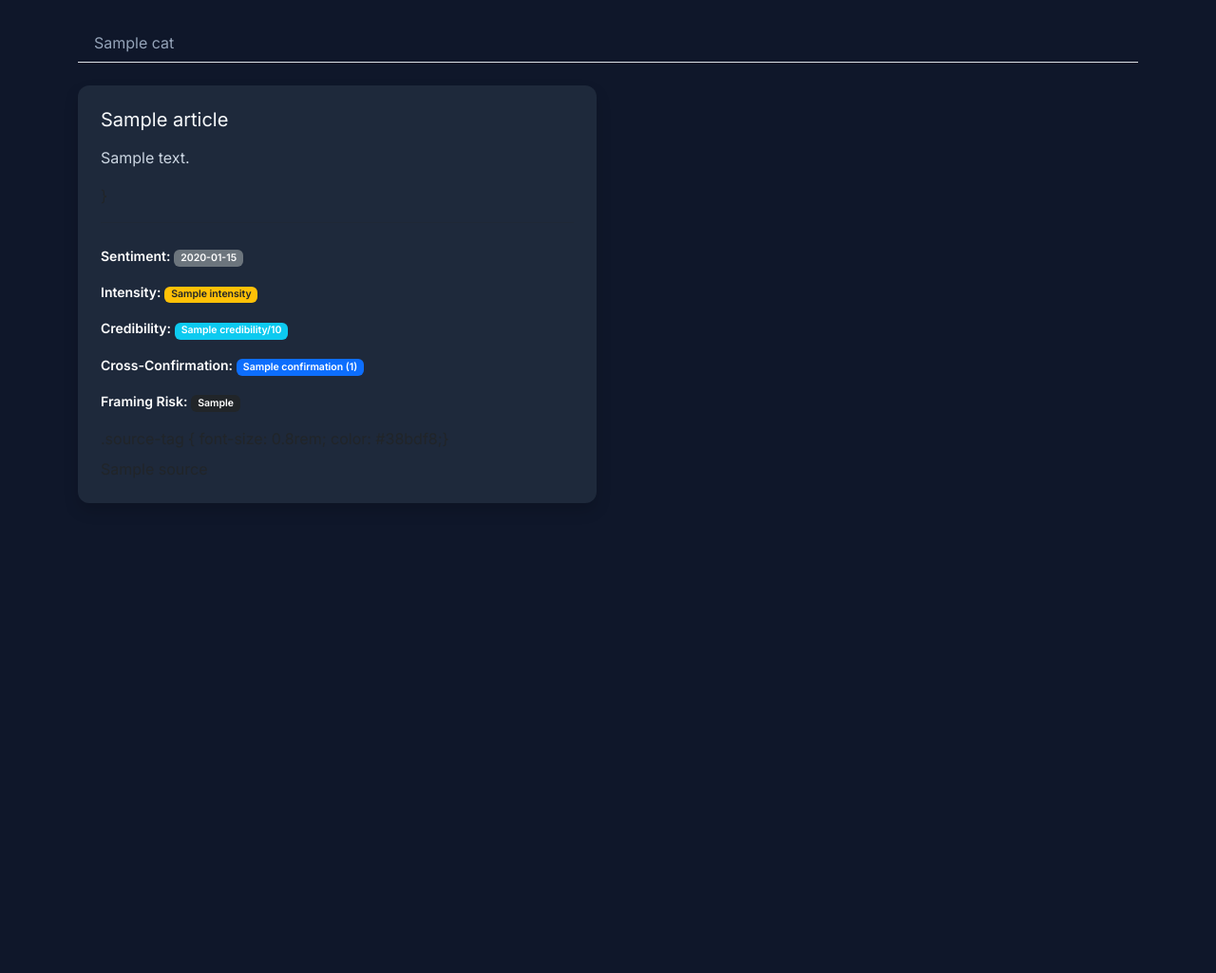
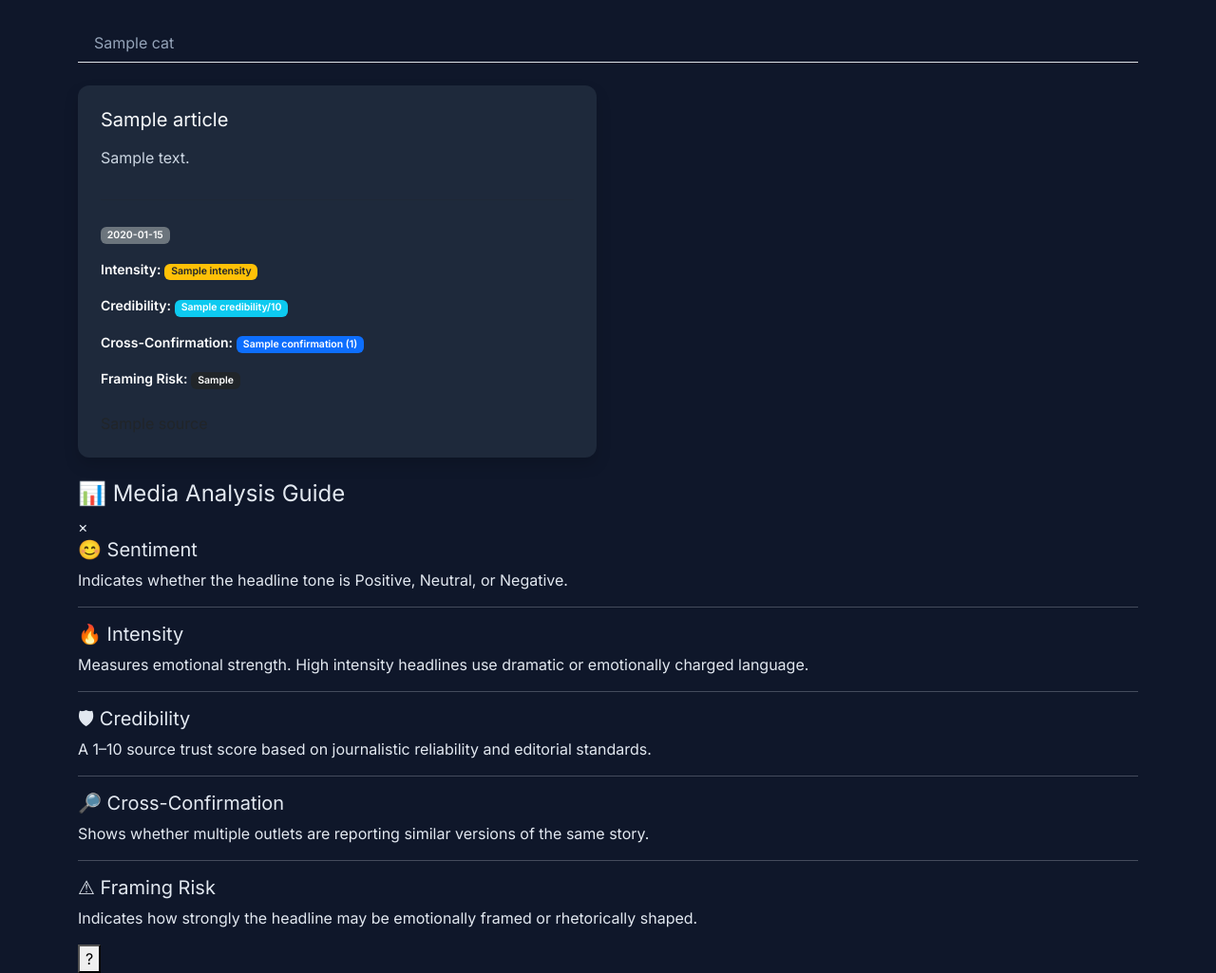
Before and after one commit to kevinabowman71/media-dashboard, a Python web app: template templates/index.html in a window 1280 px wide. Shown: the part 66-1091 px from the top of the page at 95% size. Before the commit the page ends 596 px from the top, so only its background shows below. Run offline with Jinja, Linux system fonts and the light colour scheme; the template is opened without the code that fills it: most values are stand-ins (such as "Sample title", 1, 10 or a date in 2020).

Commit message:
Update index.html

```diff
--- a/templates/index.html
+++ b/templates/index.html
@@ -1,5 +1,8 @@
 {% extends "base.html" %}
+
 {% block content %}
+
+
 
 <ul class="nav nav-tabs mb-4">
     {% for cat in categories %}
@@ -16,8 +19,9 @@
 {% for article in articles %}
     <div class="col-md-6 mb-4">
         <div class="card p-4 shadow">
+
             <h5>
-                <a href="{{ article.link }}" target="http://127.0.0.1:5000_blank" class="headline-link">
+                <a href="{{ article.link }}" target="_blank" class="headline-link">
                     {{ article.title }}
                 </a>
             </h5>
@@ -26,43 +30,32 @@
                 <p class="summary mt-2">{{ article.summary }}</p>
             {% endif %}
 
-
-        }
             <hr>
 
-<div class="small mt-2">
+            <div class="mt-2" style="color:white; font-size:14px;">
 
                 <p>
-    <strong style="color: white;">Sentiment:</strong>
-    <span class="badge
-        {% if article.sentiment == 'Positive' %}
-            bg-success
-        {% elif article.sentiment == 'Negative' %}
-            bg-danger
-        {% else %}
-            bg-secondary
-        {% endif %}
-    ">
+                   <span class="badge {{ 'bg-success' if article.sentiment == 'Positive' else 'bg-danger' if article.sentiment == 'Negative' else 'bg-secondary' }}">
                    {{ article.sentiment }}
                    </span>
                 </p>
 
                 <p>
-    <strong style="color: white;">Intensity:</strong>
+                    <strong>Intensity:</strong>
                     <span class="badge bg-warning text-dark">
                         {{ article.intensity }}
                     </span>
                 </p>
 
                 <p>
-    <strong style="color: white;">Credibility:</strong>
+                    <strong>Credibility:</strong>
                     <span class="badge bg-info">
                         {{ article.credibility }}/10
                     </span>
                 </p>
 
                 <p>
-    <strong style="color: white;">Cross-Confirmation:</strong>
+                    <strong>Cross-Confirmation:</strong>
                     <span class="badge bg-primary">
                         {{ article.confirmation }}
                         ({{ article.confirmation_count }})
@@ -70,22 +63,100 @@
                 </p>
 
                 <p>
-    <strong style="color: white;">Framing Risk:</strong>
+                    <strong>Framing Risk:</strong>
                     <span class="badge bg-dark">
                         {{ article.framing_risk }}
                     </span>
                 </p>
 
             </div>
-        .source-tag {
-            font-size: 0.8rem;
-            color: #38bdf8;}
+
             <div class="source-tag mt-2">
                 {{ article.source }}
             </div>
+
         </div>
     </div>
 {% endfor %}
 </div>
 
+<!-- Overlay -->
+<div id="helpOverlay" class="help-overlay"></div>
+
+<!-- Slide-In Help Panel -->
+<div id="helpPanel" class="help-panel">
+  <div class="help-header">
+    <h4>📊 Media Analysis Guide</h4>
+    <span id="closeHelp" class="close-help">&times;</span>
+  </div>
+
+  <div class="help-body">
+
+    <div class="help-section">
+      <h5>😊 Sentiment</h5>
+      <p>Indicates whether the headline tone is Positive, Neutral, or Negative.</p>
+    </div>
+
+    <hr>
+
+    <div class="help-section">
+      <h5>🔥 Intensity</h5>
+      <p>Measures emotional strength. High intensity headlines use dramatic or emotionally charged language.</p>
+    </div>
+
+    <hr>
+
+    <div class="help-section">
+      <h5>🛡 Credibility</h5>
+      <p>A 1–10 source trust score based on journalistic reliability and editorial standards.</p>
+    </div>
+
+    <hr>
+
+    <div class="help-section">
+      <h5>🔎 Cross-Confirmation</h5>
+      <p>Shows whether multiple outlets are reporting similar versions of the same story.</p>
+    </div>
+
+    <hr>
+
+    <div class="help-section">
+      <h5>⚠ Framing Risk</h5>
+      <p>Indicates how strongly the headline may be emotionally framed or rhetorically shaped.</p>
+    </div>
+
+  </div>
+</div>
+
+
+<!-- Floating Help Button -->
+<button id="helpToggle" class="help-toggle">?</button>
+
+<script>
+const helpToggle = document.getElementById("helpToggle");
+const helpPanel = document.getElementById("helpPanel");
+const helpOverlay = document.getElementById("helpOverlay");
+const closeHelp = document.getElementById("closeHelp");
+
+function openHelp() {
+  helpPanel.classList.add("open");
+  helpOverlay.classList.add("active");
+}
+
+function closeHelpPanel() {
+  helpPanel.classList.remove("open");
+  helpOverlay.classList.remove("active");
+}
+
+helpToggle.addEventListener("click", openHelp);
+closeHelp.addEventListener("click", closeHelpPanel);
+helpOverlay.addEventListener("click", closeHelpPanel);
+
+document.addEventListener("keydown", function(event) {
+  if (event.key === "Escape") {
+    closeHelpPanel();
+  }
+});
+</script>
+
 {% endblock %}
```
Lines whose indentation alone changed are shown as unchanged.
